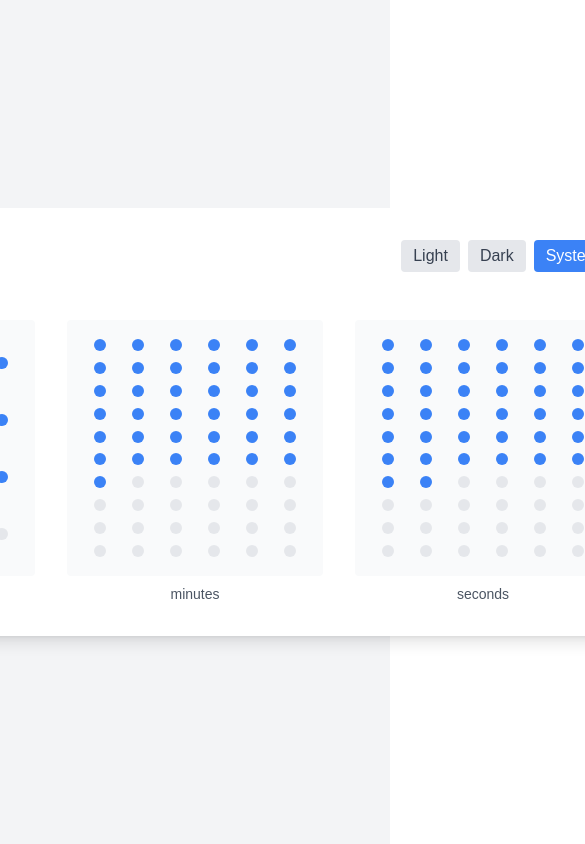
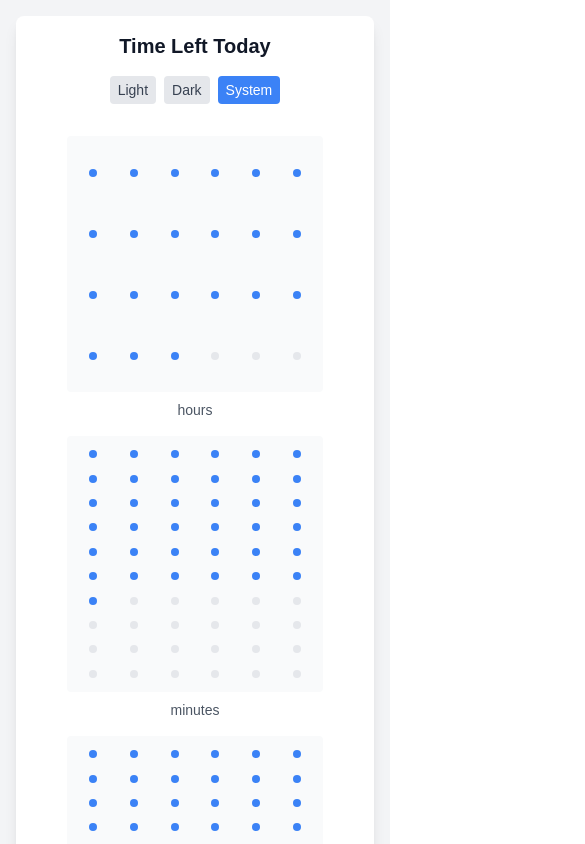
Before and after one commit to olegchursin/time-left, a Next.js app: page / in a window 390 px wide. Shown: the top 844 px of the page, 585 px wide, since content can reach past the window. Built offline with nearby package versions, Linux system fonts and the light colour scheme.

Commit message:
feat: make it responsive

```diff
--- a/src/app/page.tsx
+++ b/src/app/page.tsx
@@ -85,40 +85,40 @@ export default function Home() {
   };
 
   return (
-    <div className="min-h-screen flex items-center justify-center bg-gray-100 dark:bg-gray-900 transition-colors duration-200">
-      <main className="p-8 bg-white dark:bg-gray-800 rounded-lg shadow-lg">
-        <div className="flex flex-col gap-8">
-          <div className="flex justify-between items-center mb-4">
-            <h1 className="text-2xl font-bold text-gray-900 dark:text-white">Time Left Today</h1>
+    <div className="min-h-screen flex items-center justify-center bg-gray-100 dark:bg-gray-900 transition-colors duration-200 p-4">
+      <main className="w-full max-w-4xl p-4 sm:p-8 bg-white dark:bg-gray-800 rounded-lg shadow-lg">
+        <div className="flex flex-col gap-4 sm:gap-8">
+          <div className="flex flex-col sm:flex-row justify-between items-center gap-4 sm:gap-0 mb-4">
+            <h1 className="text-xl sm:text-2xl font-bold text-gray-900 dark:text-white text-center sm:text-left">Time Left Today</h1>
             <div className="flex gap-2">
               <button
                 onClick={() => handleThemeChange('light')}
-                className={`px-3 py-1 rounded ${theme === 'light' ? 'bg-blue-500 text-white' : 'bg-gray-200 dark:bg-gray-700 text-gray-700 dark:text-gray-300'}`}
+                className={`px-2 sm:px-3 py-1 text-sm sm:text-base rounded ${theme === 'light' ? 'bg-blue-500 text-white' : 'bg-gray-200 dark:bg-gray-700 text-gray-700 dark:text-gray-300'}`}
               >
                 Light
               </button>
               <button
                 onClick={() => handleThemeChange('dark')}
-                className={`px-3 py-1 rounded ${theme === 'dark' ? 'bg-blue-500 text-white' : 'bg-gray-200 dark:bg-gray-700 text-gray-700 dark:text-gray-300'}`}
+                className={`px-2 sm:px-3 py-1 text-sm sm:text-base rounded ${theme === 'dark' ? 'bg-blue-500 text-white' : 'bg-gray-200 dark:bg-gray-700 text-gray-700 dark:text-gray-300'}`}
               >
                 Dark
               </button>
               <button
                 onClick={() => handleThemeChange('system')}
-                className={`px-3 py-1 rounded ${theme === 'system' ? 'bg-blue-500 text-white' : 'bg-gray-200 dark:bg-gray-700 text-gray-700 dark:text-gray-300'}`}
+                className={`px-2 sm:px-3 py-1 text-sm sm:text-base rounded ${theme === 'system' ? 'bg-blue-500 text-white' : 'bg-gray-200 dark:bg-gray-700 text-gray-700 dark:text-gray-300'}`}
               >
                 System
               </button>
             </div>
           </div>
-          <div className="flex gap-8">
+          <div className="flex flex-col sm:flex-row gap-4 sm:gap-8">
             {timeUnits.map((unit) => (
-              <div key={unit.label} className="flex flex-col items-center gap-2">
-                <div className="grid grid-cols-6 gap-1 p-4 bg-gray-50 dark:bg-gray-700 rounded w-64 h-64">
+              <div key={unit.label} className="flex-1 flex flex-col items-center gap-2">
+                <div className="grid grid-cols-6 gap-1 p-2 sm:p-4 bg-gray-50 dark:bg-gray-700 rounded w-full aspect-square max-w-[16rem]">
                   {[...Array(unit.total)].map((_, i) => (
                     <div
                       key={i}
-                      className={`w-3 h-3 rounded-full flex items-center justify-center place-self-center ${i < unit.remaining ? 'bg-blue-500 dark:bg-blue-400' : 'bg-gray-200 dark:bg-gray-600'}`}
+                      className={`w-2 h-2 sm:w-3 sm:h-3 rounded-full flex items-center justify-center place-self-center ${i < unit.remaining ? 'bg-blue-500 dark:bg-blue-400' : 'bg-gray-200 dark:bg-gray-600'}`}
                     />
                   ))}
                 </div>
```
